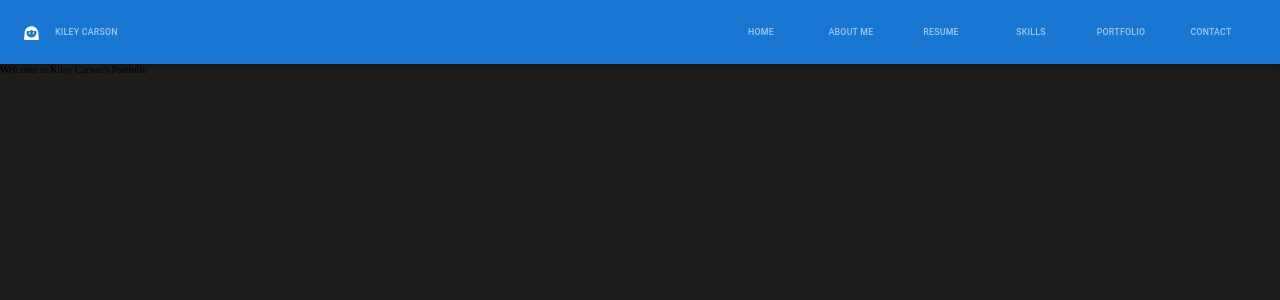
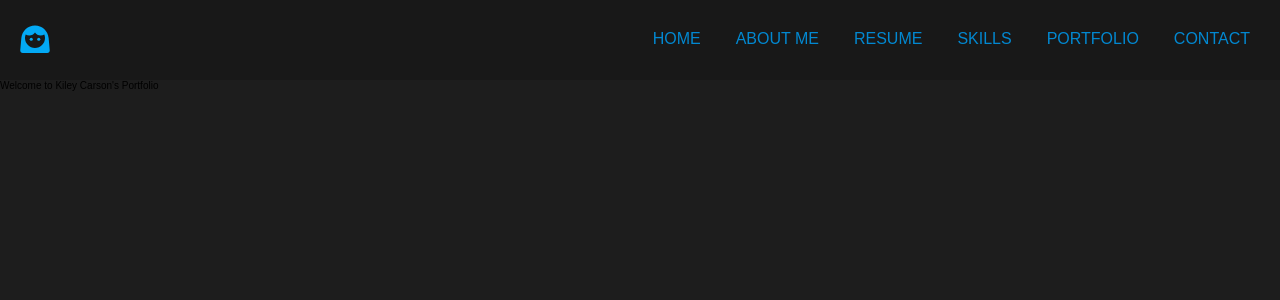
Before and after one commit to crawford134/PersonalPortfolio, a React (Create React App) app: page / in a window 1280 px wide. Shown: the top 300 px of the page. Built offline with nearby package versions, Linux system fonts and the light colour scheme.

Commit message:
Creation of NavBar both Mobile and Desktop

```diff
--- a/package.json
+++ b/package.json
@@ -4,10 +4,7 @@
   "version": "0.1.0",
   "private": true,
   "dependencies": {
-    "@emotion/react": "^11.10.5",
-    "@emotion/styled": "^11.10.5",
     "@mui/icons-material": "^5.11.0",
-    "@mui/material": "^5.11.0",
     "@testing-library/jest-dom": "^5.16.5",
     "@testing-library/react": "^13.4.0",
     "@testing-library/user-event": "^13.5.0",
@@ -19,7 +16,7 @@
     "react-simple-animate": "^3.5.2",
     "react-tsparticles": "^2.7.0",
     "react-vertical-timeline-component": "^3.6.0",
-    "scss": "^0.2.4",
+    "sass": "^1.57.1",
     "tsparticles": "^2.7.0",
     "web-vitals": "^2.1.4"
   },
--- a/src/Components/Header.jsx
+++ b/src/Components/Header.jsx
@@ -1,25 +1,38 @@
-import { React, useState } from 'react';
-import { AppBar, Toolbar, Tabs, Tab } from '@mui/material';
-import Face3Icon from '@mui/icons-material/Face3';
-import { NavLink } from 'react-router-dom';
+import { React, useState } from "react";
+import Face3Icon from "@mui/icons-material/Face3";
+import CloseIcon from '@mui/icons-material/Close';
+import MenuIcon from '@mui/icons-material/Menu';
+import { Link } from "react-router-dom";
+import "../styles.scss"
 
 export default function Header() {
-    const [value,setValue] = useState();
+  const [click, setClick] = useState(false);
+  const handleClick = () => {
+    setClick(!click)
+  }
 
-    return (
-    <AppBar className='navBar' position='sticky'>
-        <Toolbar>
-            <Face3Icon/>
-            <Tab className='HeaderTitle' LinkComponent={NavLink} to="/" label='Kiley Carson' onClick={(e)=>setValue(0)}/>
-            <Tabs sx={{ml : 'auto'}} className='HeaderTabGroup' textColor='inherit' value={value} onChange={(e,value)=>setValue(value)}>
-                <Tab LinkComponent={NavLink} to="/" label="Home"/>
-                <Tab LinkComponent={NavLink} to="/about" label='About Me' value={1}/>
-                <Tab LinkComponent={NavLink} to="/resume" label='Resume' value={2} />
-                <Tab LinkComponent={NavLink} to="/skills" label='Skills' value={3}/>
-                <Tab LinkComponent={NavLink} to="/portfolio" label='Portfolio' value={4}/>
-                <Tab LinkComponent={NavLink} to="/contact" label='Contact' value={5}/>
-            </Tabs>
-        </Toolbar>
-    </AppBar>
-    )
+  return (
+    <div>
+      <nav className="navbar">
+        <div className="navbar-container">
+            <Link to={"/"} className="navbar-container-logo">
+                <Face3Icon className="navbar-icon"/>
+            </Link>
+            <ul className={click ? "navbar-container-menu active" : "navbar-container-menu"}>
+                <li className="navbar-container-menu-item"><Link to={"/"} className='navbar-container-menu-item-link'>HOME</Link></li>
+                <li className="navbar-container-menu-item"><Link to={"/about"} className='navbar-container-menu-item-link'>ABOUT ME</Link></li>
+                <li className="navbar-container-menu-item"><Link to={"/resume"} className='navbar-container-menu-item-link'>RESUME</Link></li>
+                <li className="navbar-container-menu-item"><Link to={"/skills"} className='navbar-container-menu-item-link'>SKILLS</Link></li>
+                <li className="navbar-container-menu-item"><Link to={"/portfolio"} className='navbar-container-menu-item-link'>PORTFOLIO</Link></li>
+                <li className="navbar-container-menu-item"><Link to={"/contact"} className='navbar-container-menu-item-link'>CONTACT</Link></li>
+            </ul>
+            <div className="navbar-container-icon" onClick={handleClick}>
+            {
+                click ? <CloseIcon className="navbar-icon"/> : <MenuIcon className="navbar-icon"/>
+            }
+            </div>
+        </div>
+      </nav>
+    </div>
+  );
 }
--- a/src/Pages/Home.jsx
+++ b/src/Pages/Home.jsx
@@ -2,8 +2,8 @@ import React from 'react'
 
 export default function Home() {
   return (
-    <div class="Home-wrapper">
-      <div class="Home-typing">
+    <div className="Home-wrapper">
+      <div className="Home-typing">
         Welcome to Kiley Carson's Portfolio
       </div>
   </div>
--- a/src/index.css
+++ b/src/index.css
@@ -7,6 +7,7 @@
   --selected-theme-main-color-light: var(--dark-theme-main-color-light);
   --selected-theme-sub-text-color: var(--dark-theme-sub-text-color);
   --selected-theme-header-background-color: var(--dark-theme-header-background-color);
+  --selected-theme-header-border-color: var(--dark-theme-header-border-color);
 
   /* Dark Theme Colors */
   --dark-theme-background-color: #1d1d1d;
@@ -15,11 +16,13 @@
   --dark-theme-main-color-light: #4fc3f7;
   --dark-theme-sub-text-color: #fff;
   --dark-theme-header-background-color: #181818;
+  --dark-theme-header-border-color: #282828;
 
   --font-base: "Roboto Slab", serif
 }
 
 *{
+  font-family: Arial, Helvetica, sans-serif;
   box-sizing: border-box;
   padding: 0;
   margin: 0;
--- /dev/null
+++ b/src/styles.scss
@@ -0,0 +1,110 @@
+
+
+/*---------------------------- NavBar Component ----------------------------*/
+.navbar{
+    height: 80px;
+    display: flex;
+    justify-content: center;
+    font-size: 1.2rem;
+    position: sticky;
+    top: 0;
+    z-index: 20;
+    background-color: var(--selected-theme-header-background-color);
+
+    &-container{
+        display: flex;
+        justify-content: center;
+        align-items: center;
+        width: 100%;
+        padding: 0px 20px;
+
+        &-logo{
+          color: var(--selected-theme-main-color-normal);
+          cursor: pointer;
+          font-size: 2rem;
+          flex-grow: 1;
+        }
+
+        &-menu{
+          text-align: center;
+          list-style: none;
+          display:flex;
+          background-color: var(--selected-theme-header-background-color);
+
+          &-item{
+            line-height: 40px;
+            margin-right: 1.5rem;
+            font-size: 1.6rem;
+            &::after{
+                content: '';
+                display: block;
+                height: 3px;
+                width: 0px;
+                background: transparent;
+                transition: width 0.5s ease;
+            }
+            &:hover::after{
+                width: 100%;
+                background-color: var(--selected-theme-main-color-normal);
+            }
+
+            &-link{
+                color: var(--selected-theme-main-color-dark);
+                text-decoration: none;
+                padding: 0.5rem 1rem;
+            }
+          }
+          &-item:last-child{
+            margin: 0;
+          }
+        }
+
+        &-icon{
+            display: none;
+        }
+    }
+
+    &-icon{
+        width: 30px !important;
+        height: 30px !important;
+    }
+}
+
+@media only screen and (max-width: 690px) {
+    .navbar-container-menu{
+        display: flex;
+        flex-direction: column;
+        justify-content: center;
+        width: 100%;
+        position: absolute;
+        top: 80px;
+        left: -110%;
+        opacity: 1;
+        transition: all 0.5s ease;
+
+        &.active{
+            left: 0px;
+            opacity: 1;
+            z-index: 1;
+            transition: all 0.5s ease;
+        }
+
+        &-item{
+            border-bottom: 1px solid var(--selected-theme-header-border-color);
+            margin: 0px;
+            padding: 20px 0px;
+        }
+    }
+
+    .navbar-container-icon{
+        display: block;
+        cursor: pointer;
+        color: var(--selected-theme-main-color-dark);
+    }
+}
+
+.active{
+    background: var(selected-theme-header-background-color);
+}
+
+/*---------------------------- NavBar Component ----------------------------*/
```
Also changed, not shown: 2 other files (tests, documents, lock files or other folders).
